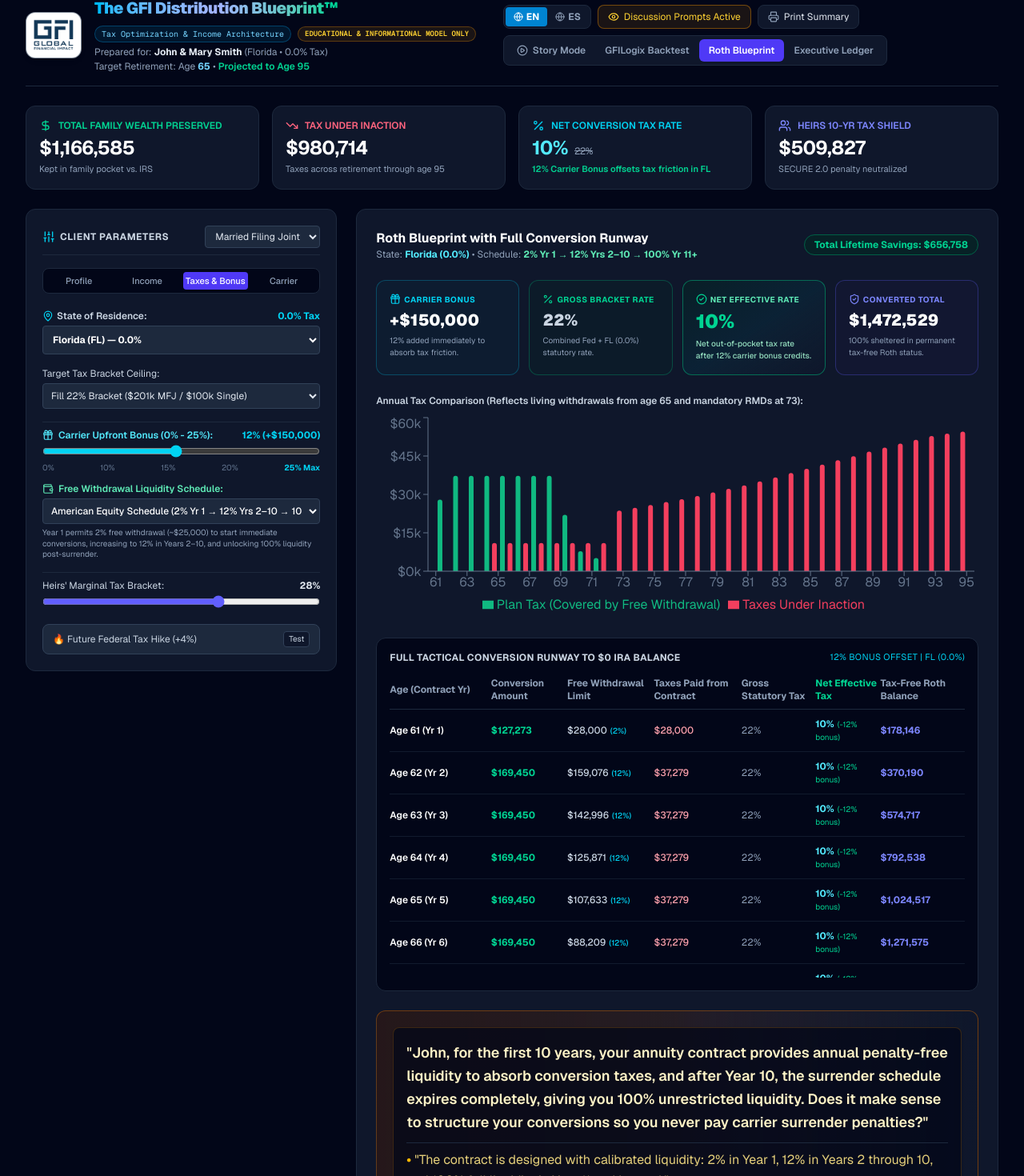
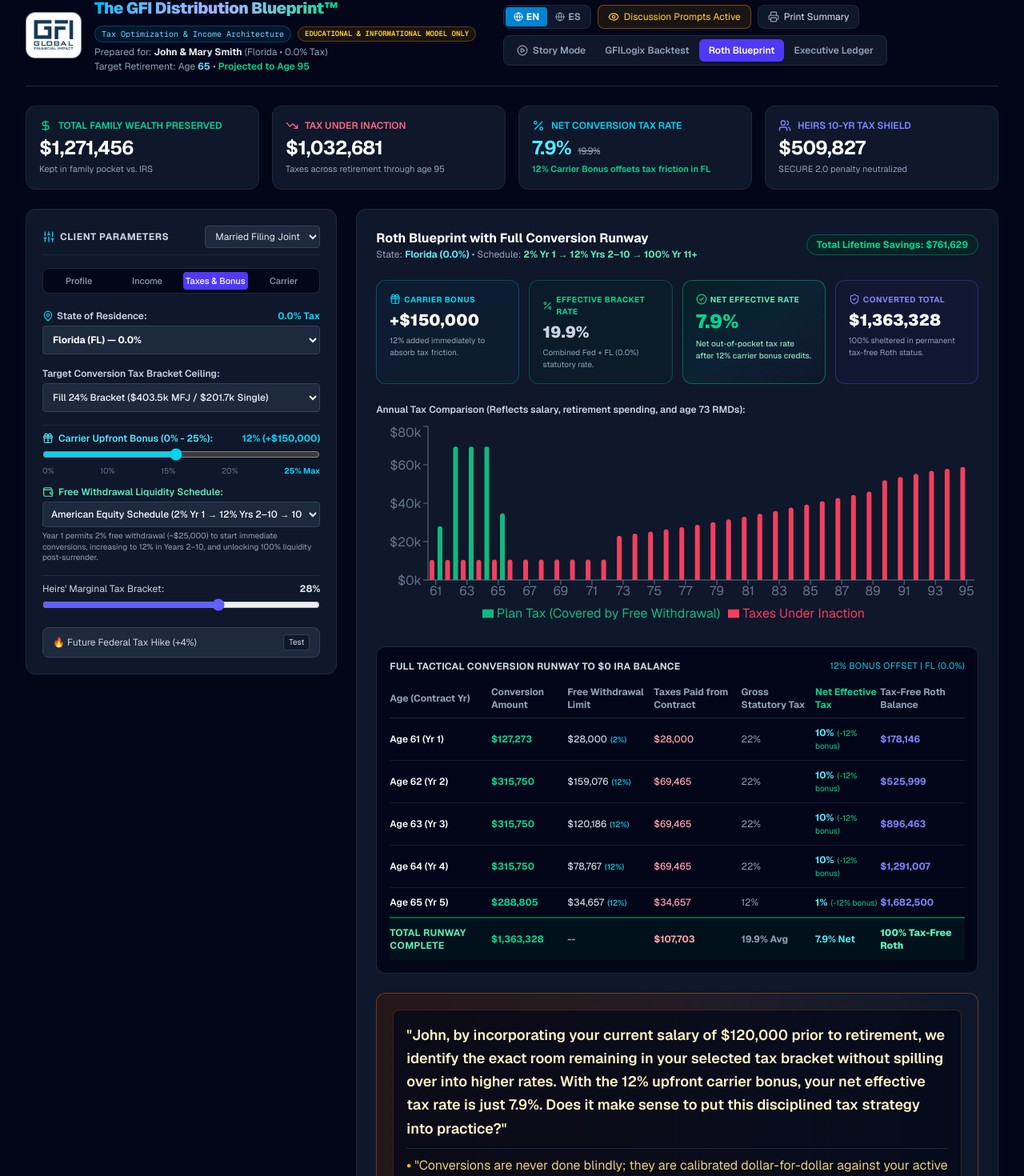
Before and after one commit to jromangfi21/gfi-platform, a Next.js app in the folder advisor-tool/: page / in a window 1280 px wide. Shown: the part 36-1506 px from the top of the page at 80% size. Built offline with nearby package versions, Linux system fonts and the light colour scheme.

Commit message:
Add full 32, 35, 37 percent tax brackets and pre-retirement earned income modeling

```diff
--- a/advisor-tool/app/page.tsx
+++ b/advisor-tool/app/page.tsx
@@ -9,7 +9,7 @@ import {
 import {
   ShieldCheck, TrendingDown, DollarSign, Users, Sliders, AlertTriangle,
   Printer, PlayCircle, Eye, EyeOff, Sparkles, ChevronRight, CheckCircle2, RefreshCw,
-  Award, ShieldAlert, Globe, Activity, Landmark, Wallet, Check, X, Gift, Percent, MapPin, Compass, FileText, Unlock
+  Award, ShieldAlert, Globe, Activity, Landmark, Wallet, Check, X, Gift, Percent, MapPin, Compass, FileText, Unlock, Briefcase
 } from 'lucide-react';
 
 export default function AdvisorTool() {
@@ -19,7 +19,7 @@ export default function AdvisorTool() {
   const [storyStep, setStoryStep] = useState<1 | 2 | 3>(1);
   const [showAdvisorNotes, setShowAdvisorNotes] = useState(true);
 
-  // Accordion Navigation for Inputs
+  // Accordion Navigation
   const [openSection, setOpenSection] = useState<'client' | 'income' | 'tax' | 'carrier'>('tax');
 
   // Client Demographics & Balances
@@ -31,13 +31,14 @@ export default function AdvisorTool() {
   const [iraBalance, setIraBalance] = useState(1250000);
   const [rothBalance, setRothBalance] = useState(40000);
 
-  // Retirement Income & Needs
+  // Pre-Retirement & Post-Retirement Cash Flows
+  const [currentEarnedIncome, setCurrentEarnedIncome] = useState(120000);
   const [withdrawalNeed, setWithdrawalNeed] = useState(60000);
   const [socialSecurity, setSocialSecurity] = useState(48000);
   const [fixedIncome, setFixedIncome] = useState(20000);
 
-  // Tax Planning Parameters
-  const [targetBracketCeiling, setTargetBracketCeiling] = useState(201050); // 22% MFJ
+  // Target Bracket Ceiling (Expanded to 37%)
+  const [targetBracketCeiling, setTargetBracketCeiling] = useState(403550); // 24% MFJ ceiling
   const [heirsTaxRate, setHeirsTaxRate] = useState(0.28);
   const [taxHikeActive, setTaxHikeActive] = useState(false);
 
@@ -57,12 +58,13 @@ export default function AdvisorTool() {
 
   const firstName = clientName.split('&')[0].trim() || (lang === 'es' ? 'Cliente' : 'Client');
 
-  // Run Calculations
+  // Multi-Year Tax Simulation Execution
   const taxAnalysis = runRobustTaxSimulation({
     currentAge,
     retirementAge,
     endAge: 95,
     filingStatus,
+    currentEarnedIncome,
     traditionalIra: iraBalance,
     rothBalance,
     taxableBrokerage: 0,
@@ -152,10 +154,11 @@ export default function AdvisorTool() {
       targetRetirementLabel: "Target Retirement:",
       preTaxIra: "Pre-Tax IRA / 401(k):",
       existingRoth: "Existing Roth IRA:",
+      earnedIncomeLabel: "Pre-Retirement Earned Income (W-2/1099):",
       spendingNeed: "Target Retirement Income:",
       socialSecurityLabel: "Social Security (Combined):",
       pensionLabel: "Pension / Other Annuities:",
-      targetBracketLabel: "Target Tax Bracket Ceiling:",
+      targetBracketLabel: "Target Conversion Tax Bracket Ceiling:",
       stateTaxLabel: "State Income Tax Rate:",
       heirsTaxLabel: "Heirs' Marginal Tax Bracket:",
       taxHikeTest: "🔥 Future Federal Tax Hike (+4%)",
@@ -166,7 +169,6 @@ export default function AdvisorTool() {
       timelineLabel: "Historical Stress Timeline:",
       fiaCapLabel: "FIA Annual Cap (S&P 500):",
       floorGuaranteed: "Contractual 0% Floor Guaranteed",
-      fixedBenchmarkLabel: "Fixed Annuity / CD Benchmark:",
       act1Title: `Act 1: The IRS Tax Avalanche Trap (Ages ${currentAge} to 95)`,
       act2Title: `Act 2: The Tactical Roth Discount Runway (Ages ${currentAge} to 95)`,
       act3Title: "Act 3: Paychecks & Playchecks (Guaranteed Life Income)",
@@ -179,7 +181,7 @@ export default function AdvisorTool() {
       forcedRmdDesc: "Compulsory distributions push you into peak tax brackets.",
       ssTorpedo: "Social Security Tax Torpedo",
       ssTorpedoDesc: "Taxable retirement withdrawals cause up to 85% of Social Security benefits to be taxed.",
-      inactionChartTitle: `Annual Tax Burden Under Inaction (Taxes start at retirement age ${retirementAge} and escalate at 73):`,
+      inactionChartTitle: `Annual Tax Burden Under Inaction (Reflects salary, retirement spending, and age 73 RMDs):`,
       btnGoToAct2: "Step 2: See How We Dismantle This With Roth Conversions",
       btnGoToAct3: "Step 3: Secure Your Guaranteed Paychecks & Playchecks",
       btnGoToSummary: "View Executive Takeaway Proposal",
@@ -246,6 +248,7 @@ export default function AdvisorTool() {
       targetRetirementLabel: "Jubilación Meta:",
       preTaxIra: "Cuenta Pre-Tributaria IRA / 401(k):",
       existingRoth: "Cuenta Roth IRA Actual:",
+      earnedIncomeLabel: "Ingresos Activos Pre-Jubilación (Salario):",
       spendingNeed: "Ingreso Meta para Jubilación:",
       socialSecurityLabel: "Seguro Social (Combinado):",
       pensionLabel: "Pensión / Otras Anualidades:",
@@ -260,7 +263,6 @@ export default function AdvisorTool() {
       timelineLabel: "Línea Temporal de Estrés Histórico:",
       fiaCapLabel: "Tope Anual FIA (S&P 500):",
       floorGuaranteed: "Garantía Contractual con Piso del 0%",
-      fixedBenchmarkLabel: "Rendimiento Anualidad Fija / CD:",
       act1Title: `Acto 1: La Trampa Fiscal de las RMD (Edades ${currentAge} a 95)`,
       act2Title: `Acto 2: La Ventana de Conversión Táctica a Roth (Edades ${currentAge} a 95)`,
       act3Title: "Acto 3: Ingreso Garantizado y Diversión (Paychecks & Playchecks)",
@@ -273,7 +275,7 @@ export default function AdvisorTool() {
       forcedRmdDesc: "Los retiros obligatorios forzosos disparan los tramos tributarios más altos.",
       ssTorpedo: "Impacto Fiscal al Seguro Social",
       ssTorpedoDesc: "Los retiros de jubilación causan impuestos sobre hasta el 85% de sus beneficios.",
-      inactionChartTitle: `Carga Tributaria Anual por Inacción (Los impuestos comienzan a la edad de retiro ${retirementAge} y suben a los 73):`,
+      inactionChartTitle: `Carga Tributaria Anual por Inacción (Refleja salarios, gastos y RMDs a los 73):`,
       btnGoToAct2: "Paso 2: Vea Cómo Neutralizamos Esto con Conversiones Roth",
       btnGoToAct3: "Paso 3: Asegure Sus Ingresos Básicos y Fondos de Diversión",
       btnGoToSummary: "Ver Propuesta Ejecutiva para el Cliente",
@@ -649,9 +651,38 @@ export default function AdvisorTool() {
               </div>
             )}
 
-            {/* SECTION 2: INCOME & SPENDING */}
+            {/* SECTION 2: INCOME & SPENDING (INCLUDES PRE-RETIREMENT SALARY) */}
             {openSection === 'income' && (
               <div className="space-y-4 pt-1">
+                <div>
+                  <div className="flex justify-between items-center text-slate-300 mb-1">
+                    <span className="flex items-center gap-1 font-semibold text-sky-300">
+                      <Briefcase className="w-3.5 h-3.5" /> {currentT.earnedIncomeLabel}
+                    </span>
+                    <div className="flex items-center gap-1">
+                      <span className="text-slate-500">$</span>
+                      <input
+                        type="number"
+                        step={5000}
+                        value={currentEarnedIncome}
+                        onChange={(e) => setCurrentEarnedIncome(Number(e.target.value))}
+                        className="w-24 bg-slate-800 border border-slate-700 rounded px-1.5 py-0.5 text-sky-400 font-bold text-right"
+                      />
+                      <span className="text-slate-500">/yr</span>
+                    </div>
+                  </div>
+                  <input
+                    type="range"
+                    min="0"
+                    max="500000"
+                    step="5000"
+                    value={currentEarnedIncome}
+                    onChange={(e) => setCurrentEarnedIncome(Number(e.target.value))}
+                    className="w-full accent-sky-400"
+                  />
+                  <span className="text-[10px] text-slate-500 block">W-2/1099 wages earned until age {retirementAge}</span>
+                </div>
+
                 <div>
                   <div className="flex justify-between items-center text-slate-300 mb-1">
                     <span>{currentT.spendingNeed}</span>
@@ -732,7 +763,7 @@ export default function AdvisorTool() {
               </div>
             )}
 
-            {/* SECTION 3: TAXES, BONUS & DYNAMIC SCHEDULE */}
+            {/* SECTION 3: TAXES, BONUS & FULL BRACKETS (12% TO 37%) */}
             {openSection === 'tax' && (
               <div className="space-y-4 pt-1">
                 <div>
@@ -756,15 +787,18 @@ export default function AdvisorTool() {
                 </div>
 
                 <div>
-                  <label className="text-slate-300 block mb-1">{currentT.targetBracketLabel}</label>
+                  <label className="text-slate-300 block mb-1 font-semibold">{currentT.targetBracketLabel}</label>
                   <select
                     value={targetBracketCeiling}
                     onChange={(e) => setTargetBracketCeiling(Number(e.target.value))}
-                    className="w-full bg-slate-800 border border-slate-700 rounded p-1.5 text-slate-200"
+                    className="w-full bg-slate-800 border border-slate-700 rounded p-2 text-slate-100 font-medium"
                   >
-                    <option value={94300}>{lang === 'es' ? 'Llenar Tramo 12% ($94.3k MFJ / $47.1k Indiv)' : 'Fill 12% Bracket ($94.3k MFJ / $47.1k Single)'}</option>
-                    <option value={201050}>{lang === 'es' ? 'Llenar Tramo 22% ($201k MFJ / $100k Indiv)' : 'Fill 22% Bracket ($201k MFJ / $100k Single)'}</option>
-                    <option value={383900}>{lang === 'es' ? 'Llenar Tramo 24% ($383.9k MFJ / $191k Indiv)' : 'Fill 24% Bracket ($383.9k MFJ / $191k Single)'}</option>
+                    <option value={100800}>{lang === 'es' ? 'Tramo 12% ($100.8k MFJ / $50.4k Single)' : 'Fill 12% Bracket ($100.8k MFJ / $50.4k Single)'}</option>
+                    <option value={211400}>{lang === 'es' ? 'Tramo 22% ($211.4k MFJ / $105.7k Single)' : 'Fill 22% Bracket ($211.4k MFJ / $105.7k Single)'}</option>
+                    <option value={403550}>{lang === 'es' ? 'Tramo 24% ($403.5k MFJ / $201.7k Single)' : 'Fill 24% Bracket ($403.5k MFJ / $201.7k Single)'}</option>
+                    <option value={512450}>{lang === 'es' ? 'Tramo 32% ($512.4k MFJ / $256.2k Single)' : 'Fill 32% Bracket ($512.4k MFJ / $256.2k Single)'}</option>
+                    <option value={768700}>{lang === 'es' ? 'Tramo 35% ($768.7k MFJ / $640.0k Single)' : 'Fill 35% Bracket ($768.7k MFJ / $640.0k Single)'}</option>
+                    <option value={1500000}>{lang === 'es' ? 'Tramo 37% (Máximo sin límite)' : 'Fill 37% Top Bracket (High Net Worth)'}</option>
                   </select>
                 </div>
 
@@ -796,7 +830,6 @@ export default function AdvisorTool() {
                     </div>
                   </div>
 
-                  {/* Free Withdrawal Schedule Selector */}
                   <div>
                     <label className="text-slate-300 block mb-1 font-semibold flex items-center justify-between">
                       <span className="flex items-center gap-1.5 text-emerald-300">
@@ -958,7 +991,7 @@ export default function AdvisorTool() {
 
                   <div className="p-4 bg-emerald-950/20 border border-emerald-500/30 rounded-xl space-y-1">
                     <span className="text-[10px] text-emerald-400 uppercase font-bold tracking-wider flex items-center gap-1">
-                      <Percent className="w-3.5 h-3.5" /> Gross Bracket Rate
+                      <Percent className="w-3.5 h-3.5" /> Effective Bracket Rate
                     </span>
                     <div className="text-xl font-black text-slate-300">{taxAnalysis.grossStatutoryRatePct}%</div>
                     <p className="text-[10px] text-slate-400">
@@ -992,7 +1025,7 @@ export default function AdvisorTool() {
                 {/* Multi-Year Taxes Graph */}
                 <div>
                   <div className="text-xs font-semibold text-slate-300 mb-2">
-                    Annual Tax Comparison (Reflects living withdrawals from age {retirementAge} and mandatory RMDs at 73):
+                    Annual Tax Comparison (Reflects salary, retirement spending, and age 73 RMDs):
                   </div>
                   <div className="h-64 w-full">
                     <ResponsiveContainer width="100%" height="100%">
@@ -1077,15 +1110,15 @@ export default function AdvisorTool() {
                       <div className="p-4 bg-slate-950/70 rounded-lg border border-amber-500/20 shadow-sm space-y-2.5">
                         <div className="text-base md:text-lg text-amber-100 font-semibold leading-relaxed">
                           {lang === 'es'
-                            ? `"${firstName}, durante los primeros 10 años su contrato le otorga retiros libres de penalidad anuales para absorber los impuestos de conversión. Y a partir del año 11, las penalidades de rescate terminan, dándole un 100% de liquidez total. ¿Tiene sentido que usemos esta ventana para blindar su dinero?"`
-                            : `"${firstName}, for the first 10 years, your annuity contract provides annual penalty-free liquidity to absorb conversion taxes, and after Year 10, the surrender schedule expires completely, giving you 100% unrestricted liquidity. Does it make sense to structure your conversions so you never pay carrier surrender penalties?"`
+                            ? `"${firstName}, al modelar su salario actual de $${currentEarnedIncome.toLocaleString()} antes de la jubilación, calibramos exactamente cuánto espacio libre queda en el tramo impositivo elegido sin sobrepasar su límite marginal. Con el bono del ${(carrierBonusPct * 100).toFixed(0)}%, su tasa neta efectiva es solo del ${taxAnalysis.overallNetEffectiveTaxRate}%. ¿Tiene sentido ejecutar esta conversión estratégica?"`
+                            : `"${firstName}, by incorporating your current salary of $${currentEarnedIncome.toLocaleString()} prior to retirement, we identify the exact room remaining in your selected tax bracket without spilling over into higher rates. With the ${(carrierBonusPct * 100).toFixed(0)}% upfront carrier bonus, your net effective tax rate is just ${taxAnalysis.overallNetEffectiveTaxRate}%. Does it make sense to put this disciplined tax strategy into practice?"`
                           }
                         </div>
                         <div className="text-sm md:text-base text-amber-200/90 border-t border-slate-800 pt-2 font-normal leading-relaxed">
                           <span className="text-amber-400 font-bold mr-1">•</span>
                           {lang === 'es'
-                            ? `"El contrato está diseñado con liquidez programada. Al año 11 el capital está completamente disponible sin restricciones ni cargos de rescate."`
-                            : `"The contract is designed with calibrated liquidity: 2% in Year 1, 12% in Years 2 through 10, and 100% full liquidity in Year 11 and beyond."`
+                            ? `"Las conversiones no se hacen a ciegas; se calibran dólar a dólar para respetar su salario actual y el retiro libre contractual de penalidades."`
+                            : `"Conversions are never done blindly; they are calibrated dollar-for-dollar against your active earned income and contractual penalty-free allowances."`
                           }
                         </div>
                       </div>
@@ -1252,7 +1285,7 @@ export default function AdvisorTool() {
                   </div>
                 </div>
 
-                {/* Scenario Buttons */}
+                {/* Historical Scenario Buttons */}
                 <div className="grid grid-cols-2 sm:grid-cols-4 gap-2">
                   <button
                     onClick={() => setBacktestPeriod('2000_2010')}
--- a/advisor-tool/app/taxEngine.ts
+++ b/advisor-tool/app/taxEngine.ts
@@ -65,6 +65,7 @@ export interface TaxSimulationParams {
   retirementAge: number;
   endAge: number;
   filingStatus: FilingStatus;
+  currentEarnedIncome: number;
   traditionalIra: number;
   rothBalance: number;
   taxableBrokerage: number;
@@ -121,12 +122,34 @@ const RMD_DIVISORS: Record<number, number> = {
   94: 9.5, 95: 8.9,
 };
 
+// Federal Bracket marginal rate evaluator
+function getMarginalFedRate(taxableIncome: number, filingStatus: FilingStatus): number {
+  if (filingStatus === 'mfj') {
+    if (taxableIncome > 768700) return 0.37;
+    if (taxableIncome > 512450) return 0.35;
+    if (taxableIncome > 403550) return 0.32;
+    if (taxableIncome > 211400) return 0.24;
+    if (taxableIncome > 100800) return 0.22;
+    if (taxableIncome > 24800) return 0.12;
+    return 0.10;
+  } else {
+    if (taxableIncome > 640000) return 0.37;
+    if (taxableIncome > 256225) return 0.35;
+    if (taxableIncome > 201775) return 0.32;
+    if (taxableIncome > 105700) return 0.24;
+    if (taxableIncome > 50400) return 0.22;
+    if (taxableIncome > 12400) return 0.12;
+    return 0.10;
+  }
+}
+
 export function runRobustTaxSimulation(params: TaxSimulationParams): TaxSimulationOutput {
   const {
     currentAge,
     retirementAge,
     endAge = 95,
     filingStatus,
+    currentEarnedIncome = 0,
     traditionalIra,
     rothBalance,
     annualFixedIncome,
@@ -141,14 +164,12 @@ export function runRobustTaxSimulation(params: TaxSimulationParams): TaxSimulati
     freeWithdrawalPct = 0.10,
   } = params;
 
-  const stdDeduction = filingStatus === 'mfj' ? 29200 : 14600;
+  const stdDeduction = filingStatus === 'mfj' ? 32200 : 16100;
   const upfrontBonusDollars = Math.round(traditionalIra * carrierBonusPct);
 
-  // Inaction Path
   let baseIra = traditionalIra;
   let baseRoth = rothBalance;
 
-  // Optimized Strategic Plan Path
   let planIra = traditionalIra + upfrontBonusDollars;
   let planRoth = rothBalance;
 
@@ -168,7 +189,7 @@ export function runRobustTaxSimulation(params: TaxSimulationParams): TaxSimulati
     const isSurrenderExpired = contractYear > 10;
 
     if (isSurrenderExpired) {
-      maxFreeWithdrawalRate = 1.00; // 100% Free / No Surrender Penalty
+      maxFreeWithdrawalRate = 1.00;
     } else if (freeWithdrawalSchedule === 'tiered_2_12') {
       maxFreeWithdrawalRate = contractYear === 1 ? 0.02 : 0.12;
     } else if (freeWithdrawalSchedule === 'standard_10') {
@@ -178,7 +199,12 @@ export function runRobustTaxSimulation(params: TaxSimulationParams): TaxSimulati
     }
 
     // 1. Baseline Calculations (Inaction)
-    let baseTaxableIncome = annualFixedIncome + (annualSocialSecurity * 0.85);
+    // Pre-retirement has earned salary; post-retirement has pensions and SS
+    const activeSalary = age < retirementAge ? currentEarnedIncome : 0;
+    const activeSs = age >= retirementAge ? (annualSocialSecurity * 0.85) : 0;
+    const activePension = age >= retirementAge ? annualFixedIncome : 0;
+
+    let baseTaxableIncome = activeSalary + activePension + activeSs;
     let baselineYearTax = 0;
 
     if (age >= retirementAge) {
@@ -194,9 +220,15 @@ export function runRobustTaxSimulation(params: TaxSimulationParams): TaxSimulati
       }
 
       const taxableBase = Math.max(0, baseTaxableIncome - stdDeduction);
-      const fedRate = taxableBase > 100000 ? 0.22 : 0.12;
+      const fedRate = getMarginalFedRate(taxableBase, filingStatus);
       baselineYearTax = Math.round(taxableBase * (fedRate + stateTaxRate));
+    } else {
+      // Working years baseline tax
+      const workingTaxable = Math.max(0, baseTaxableIncome - stdDeduction);
+      const workingFedRate = getMarginalFedRate(workingTaxable, filingStatus);
+      baselineYearTax = Math.round(workingTaxable * (workingFedRate + stateTaxRate));
     }
+
     totalBaselineTax += baselineYearTax;
     baseIra = Math.round(baseIra * (1 + expectedReturn));
 
@@ -209,13 +241,16 @@ export function runRobustTaxSimulation(params: TaxSimulationParams): TaxSimulati
     let netRatePct = 0;
 
     if (planIra > 0) {
-      const fixedBase = Math.max(0, (annualFixedIncome + (annualSocialSecurity * 0.85)) - stdDeduction);
+      // Calculate remaining room in target bracket above current baseline income
+      const baselineGross = activeSalary + activePension + activeSs;
+      const fixedBase = Math.max(0, baselineGross - stdDeduction);
       const capacity = Math.max(0, targetBracketCeiling - fixedBase);
 
-      const combinedStatRate = (capacity > 100000 ? 0.22 : 0.12) + stateTaxRate;
+      const marginalFedRate = getMarginalFedRate(fixedBase + Math.min(capacity, 50000), filingStatus);
+      const combinedStatRate = marginalFedRate + stateTaxRate;
       statRatePct = Number((combinedStatRate * 100).toFixed(1));
 
-      // In Year 11+, maxFreeDollars is 100% of the balance, removing the free withdrawal constraint
+      // Conversion amount is bounded by target bracket ceiling AND available free withdrawal liquidity
       const maxConversionPossible = Math.round(maxFreeDollars / combinedStatRate);
       conversionAmount = Math.min(planIra, Math.min(capacity, maxConversionPossible));
 
@@ -237,7 +272,7 @@ export function runRobustTaxSimulation(params: TaxSimulationParams): TaxSimulati
       if (age >= retirementAge) {
         planRoth = Math.max(0, planRoth - annualWithdrawalNeed);
       }
-      const fixedTaxable = Math.max(0, (annualFixedIncome + (annualSocialSecurity * 0.85)) - stdDeduction);
+      const fixedTaxable = Math.max(0, (activeSalary + activePension + activeSs) - stdDeduction);
       planYearTax = Math.round(fixedTaxable * stateTaxRate);
     }
 
@@ -265,16 +300,18 @@ export function runRobustTaxSimulation(params: TaxSimulationParams): TaxSimulati
       isSurrenderExpired,
       maxFreeWithdrawal: maxFreeDollars,
       taxesPaidFromWithdrawal,
-      statutoryRatePct: statRatePct || Number(((0.22 + stateTaxRate) * 100).toFixed(1)),
-      netEffectiveRatePct: netRatePct || Number((Math.max(0.01, 0.22 + stateTaxRate - carrierBonusPct) * 100).toFixed(1)),
+      statutoryRatePct: statRatePct || Number(((0.24 + stateTaxRate) * 100).toFixed(1)),
+      netEffectiveRatePct: netRatePct || Number((Math.max(0.01, 0.24 + stateTaxRate - carrierBonusPct) * 100).toFixed(1)),
       rmdAvoided: age >= 73 ? Math.round(baseIra / (RMD_DIVISORS[age] || 8)) : 0,
     });
   }
 
   const lifetimeTaxSaved = Math.max(0, totalBaselineTax - totalPlanTax);
   const heirSavings = Math.round((baseIra * heirsTaxRate));
-  const grossStatutoryRatePct = Number(((0.22 + stateTaxRate) * 100).toFixed(1));
-  const overallNetEffectiveTaxRate = Number((Math.max(0.01, (0.22 + stateTaxRate) - carrierBonusPct) * 100).toFixed(1));
+  const avgStatutoryRate = totalConversionsExecuted > 0
+    ? Number(((totalTaxesPaidOnConversions / totalConversionsExecuted) * 100).toFixed(1))
+    : Number(((0.24 + stateTaxRate) * 100).toFixed(1));
+  const overallNetEffectiveTaxRate = Number((Math.max(0.01, (avgStatutoryRate / 100) - carrierBonusPct) * 100).toFixed(1));
 
   return {
     yearlyData,
@@ -284,7 +321,7 @@ export function runRobustTaxSimulation(params: TaxSimulationParams): TaxSimulati
     totalRmdAvoided,
     heirSavings,
     upfrontBonusDollars,
-    grossStatutoryRatePct,
+    grossStatutoryRatePct: avgStatutoryRate,
     overallNetEffectiveTaxRate,
     totalConversionsExecuted,
     terminalWealthBase: baseIra,
```
